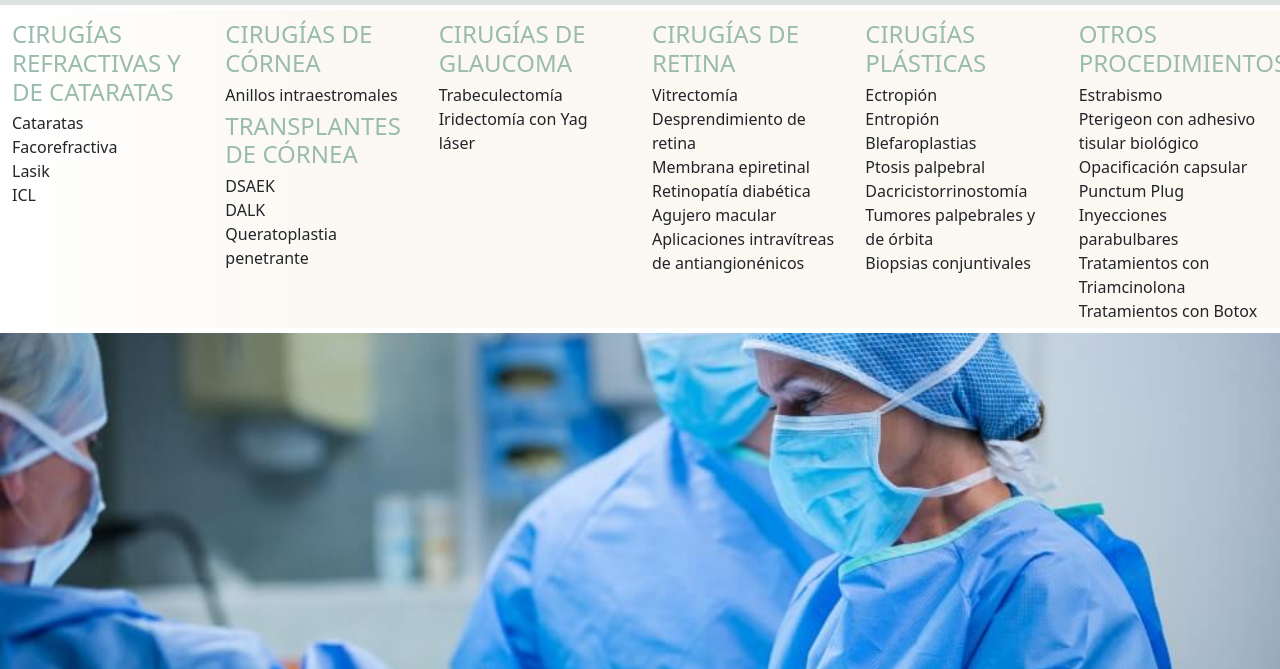
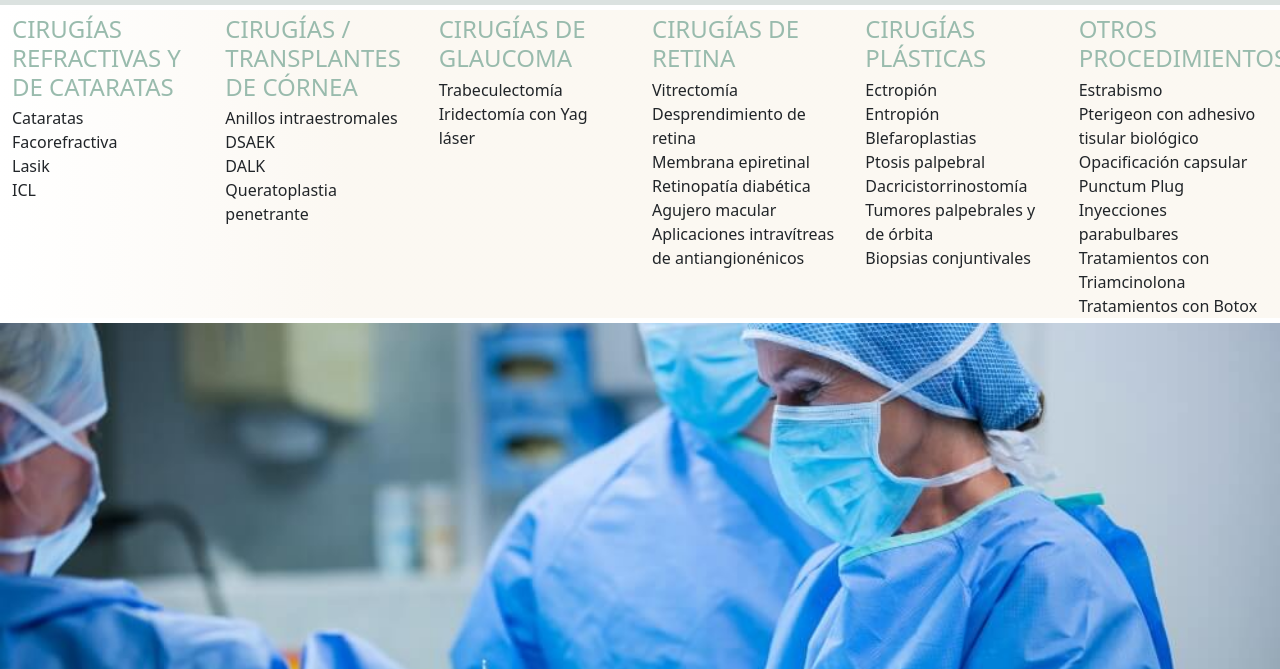
Before and after one commit to MichelleTicchetti/DesarrolloWeb_Coderhouse, a website: page cirugias.html in a window 1280 px wide. Shown: the part 131-800 px from the top of the page. Drawn offline with nearby package versions, Linux system fonts and the light colour scheme.

```diff
--- a/cirugias.html
+++ b/cirugias.html
@@ -94,7 +94,7 @@
     </header>
     <main class="container-fluid mainCirugia">
       <div class="row justify-content-between section1Cirugia">
-        <div class="col-lg-2 col-md-2 col-xs-12 section1Cirugia--cirugia">
+        <div class="col-lg-2 col-md-12 section1Cirugia--cirugia">
           <h2>CIRUGÍAS REFRACTIVAS Y DE CATARATAS</h2>
           <ul>
             <li>Cataratas</li>
@@ -103,26 +103,23 @@
             <li>ICL</li>
           </ul>
         </div>
-        <div class="col-lg-2 col-md-2 col-xs-12 section1Cirugia--cirugia">
-          <h2>CIRUGÍAS DE CÓRNEA</h2>
+        <div class="col-lg-2 col-md-12 section1Cirugia--cirugia">
+          <h2>CIRUGÍAS / TRANSPLANTES DE CÓRNEA</h2>
           <ul>
             <li>Anillos intraestromales</li>
-          </ul>
-          <h2>TRANSPLANTES DE CÓRNEA</h2>
-          <ul>
             <li>DSAEK</li>
             <li>DALK</li>
             <li>Queratoplastia penetrante</li>
           </ul>
         </div>
-        <div class="col-lg-2 col-md-2 col-xs-12 section1Cirugia--cirugia">
+        <div class="col-lg-2 col-md-12 section1Cirugia--cirugia">
           <h2>CIRUGÍAS DE GLAUCOMA</h2>
           <ul>
             <li>Trabeculectomía</li>
             <li>Iridectomía con Yag láser</li>
           </ul>
         </div>
-        <div class="col-lg-2 col-md-2 col-xs-12 section1Cirugia--cirugia">
+        <div class="col-lg-2 col-md-12 section1Cirugia--cirugia">
           <h2>CIRUGÍAS DE RETINA</h2>
           <ul>
             <li>Vitrectomía</li>
@@ -133,7 +130,7 @@
             <li>Aplicaciones intravítreas de antiangionénicos</li>
           </ul>
         </div>
-        <div class="col-lg-2 col-md-2 col-xs-12 section1Cirugia--cirugia">
+        <div class="col-lg-2 col-md-12 section1Cirugia--cirugia">
           <h2>CIRUGÍAS PLÁSTICAS</h2>
           <ul>
             <li>Ectropión</li>
@@ -145,7 +142,7 @@
             <li>Biopsias conjuntivales</li>
           </ul>
         </div>
-        <div class="col-lg-2 col-md-2 col-xs-12 section1Cirugia--cirugia">
+        <div class="col-lg-2 col-md-12 section1Cirugia--cirugia">
           <h2>OTROS PROCEDIMIENTOS</h2>
           <ul>
             <li>Estrabismo</li>
--- a/styles/pages/_cirugias.scss
+++ b/styles/pages/_cirugias.scss
@@ -9,9 +9,9 @@
   .section1Cirugia {
     @include margpad(0, 0);
     &--cirugia {
-      margin-top: $margin-size-small;
-      margin-bottom: $margin-size-small;
       h2 {
+        margin-top: $margin-size-small;
+        margin-bottom: $margin-size-small;
         color: $color-green;
         font-size: $txt-size-m;
         text-align: left;
```
Also changed, not shown: styles/pages/main.css.
